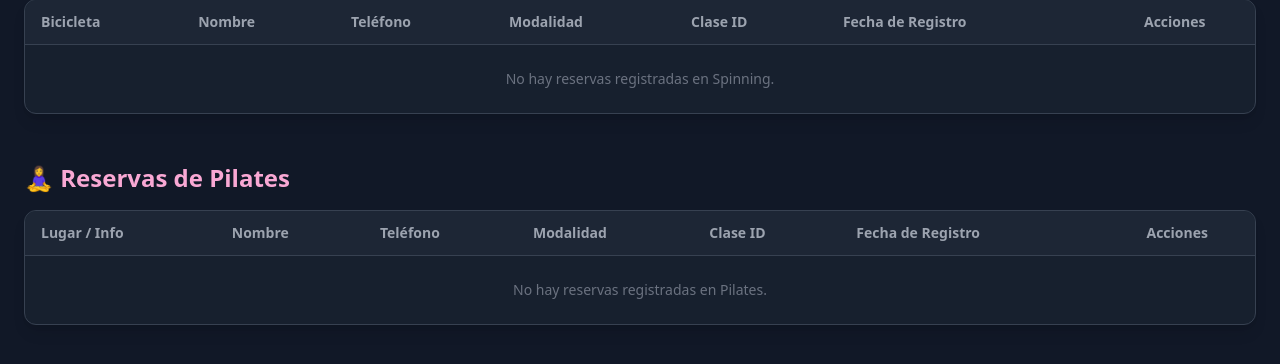
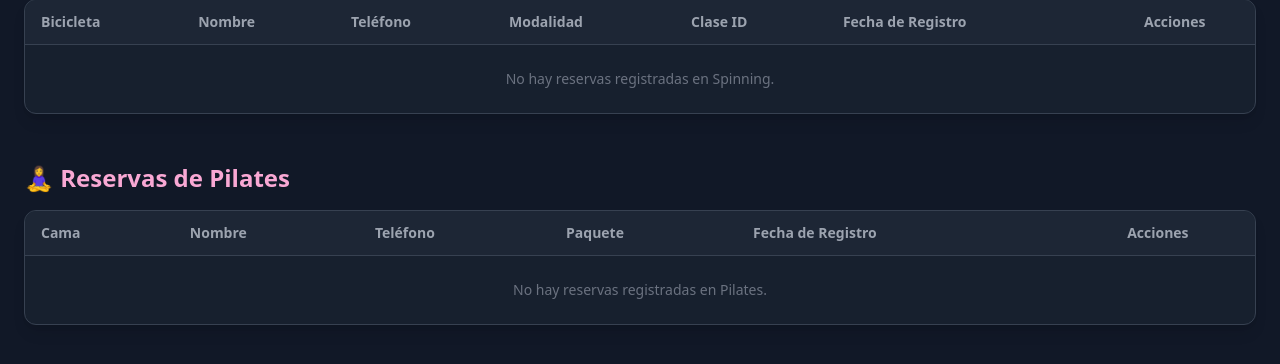
Before and after one commit to B2402/galaxy-room-reservas, a FastAPI app: page /admin/galaxy in a window 1280 px wide. Shown: the part 182-546 px from the top of the page. Run offline with FastAPI, Linux system fonts and the light colour scheme; some libraries are stand-ins or nearby versions.

Commit message:
Update admin.html

```diff
--- a/templates/admin.html
+++ b/templates/admin.html
@@ -66,7 +66,7 @@
             </div>
         </section>
 
-        <!-- SECCIÓN: RESERVAS DE PILATES -->
+      <!-- SECCIÓN: RESERVAS DE PILATES -->
         <section class="mb-12">
             <h2 class="text-2xl font-semibold mb-4 text-pink-300">🧘‍♀️ Reservas de Pilates</h2>
             <div class="bg-gray-800/50 rounded-xl border border-gray-700 overflow-hidden shadow-lg">
@@ -74,11 +74,10 @@
                     <table class="w-full text-left border-collapse">
                         <thead>
                             <tr class="border-b border-gray-700 text-gray-400 bg-gray-800/80 text-sm">
-                                <th class="py-3 px-4">Lugar / Info</th>
+                                <th class="py-3 px-4">Cama</th>
                                 <th class="py-3 px-4">Nombre</th>
                                 <th class="py-3 px-4">Teléfono</th>
-                                <th class="py-3 px-4">Modalidad</th>
-                                <th class="py-3 px-4">Clase ID</th>
+                                <th class="py-3 px-4">Paquete</th>
                                 <th class="py-3 px-4">Fecha de Registro</th>
                                 <th class="py-3 px-4 text-center">Acciones</th>
                             </tr>
@@ -86,11 +85,10 @@
                         <tbody class="divide-y divide-gray-800 text-sm">
                             {% for reserva in pilates %}
                             <tr class="hover:bg-gray-800/40 transition">
-                                <td class="py-3 px-4 text-pink-400 font-semibold">{{ reserva.bicicleta }}</td>
+                                <td class="py-3 px-4 text-pink-400 font-semibold">{{ reserva.cama }}</td>
                                 <td class="py-3 px-4">{{ reserva.nombre }}</td>
                                 <td class="py-3 px-4">{{ reserva.telefono }}</td>
-                                <td class="py-3 px-4">{{ reserva.modalidad }}</td>
-                                <td class="py-3 px-4">{{ reserva.clase_id }}</td>
+                                <td class="py-3 px-4">{{ reserva.paquete }}</td>
                                 <td class="py-3 px-4 text-gray-400">{{ reserva.created_at }}</td>
                                 <td class="py-3 px-4 text-center">
                                     <form action="/admin/eliminar/pilates/{{ reserva.id }}" method="POST" style="display:inline;">
@@ -102,7 +100,7 @@
                             </tr>
                             {% else %}
                             <tr>
-                                <td colspan="7" class="py-6 text-center text-gray-500">No hay reservas registradas en Pilates.</td>
+                                <td colspan="6" class="py-6 text-center text-gray-500">No hay reservas registradas en Pilates.</td>
                             </tr>
                             {% endfor %}
                         </tbody>
@@ -110,7 +108,3 @@
                 </div>
             </div>
         </section>
-
-    </div>
-</body>
-</html>
```
